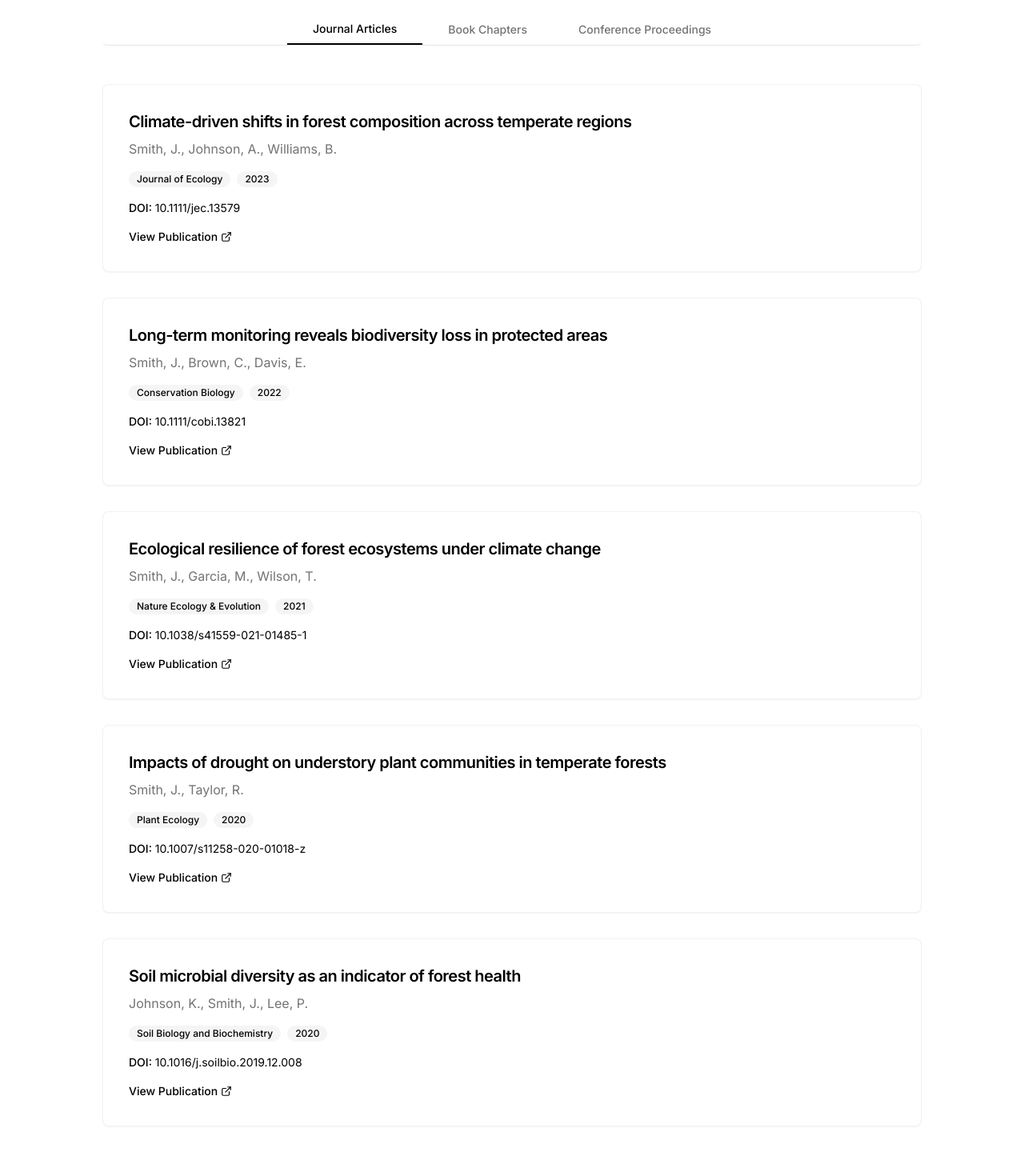
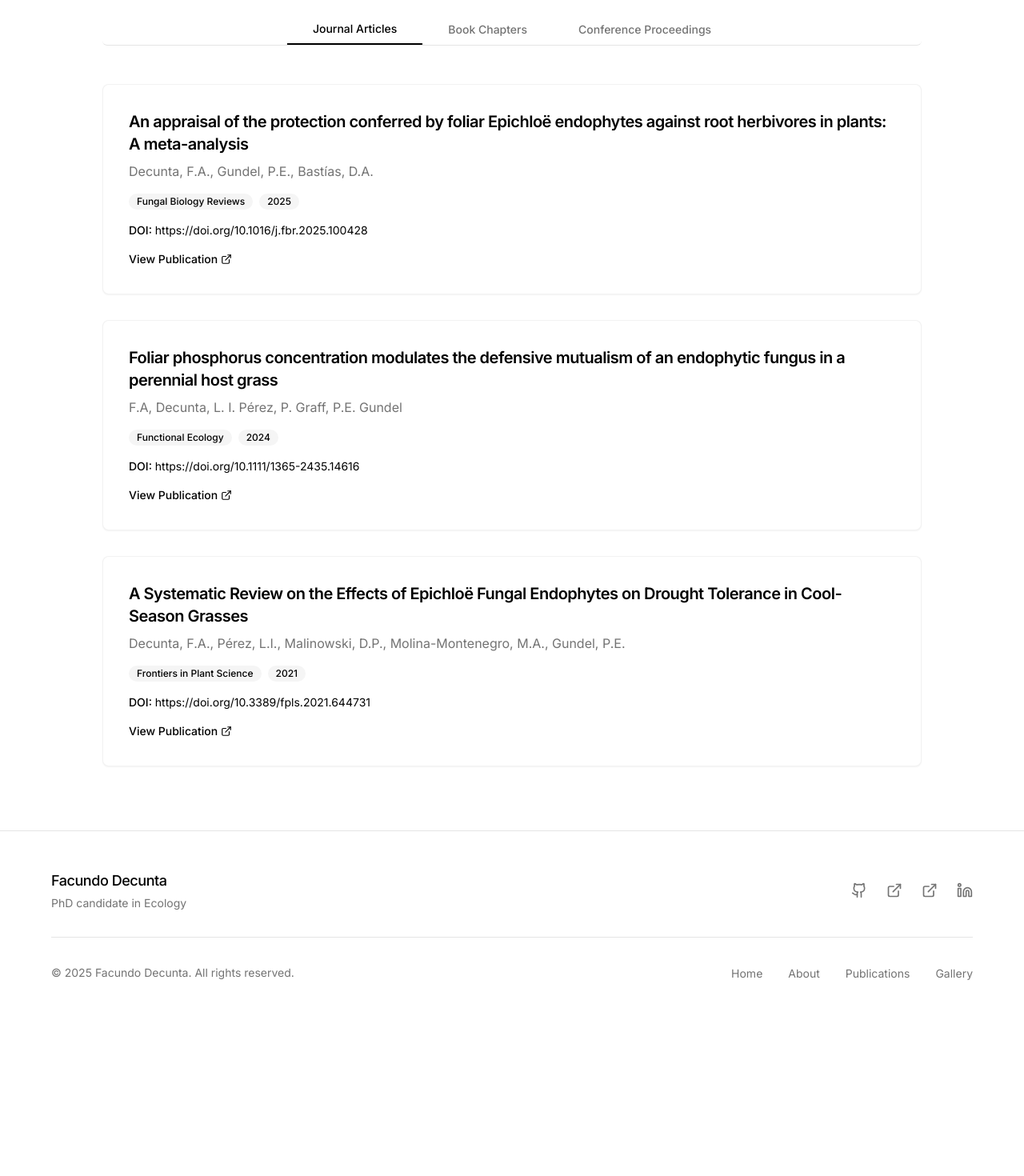
Before and after one commit to fdecunta/fdecunta-site, a Next.js app: page /publications in a window 1280 px wide. Shown: the part 360-1830 px from the top of the page at 80% size. After the commit the page ends 1636 px from the top, so only its background shows below. Built offline with nearby package versions, Linux system fonts and the light colour scheme.

Commit message:
Try to fix publications and that

```diff
--- a/app/publications/page.tsx
+++ b/app/publications/page.tsx
@@ -44,27 +44,5 @@ const bookChapters = [
 
 const conferences = [
   {
-    title: "Monitoring forest biodiversity using remote sensing techniques",
-    authors: "Smith, J., Davis, R.",
-    conference: "International Conference on Ecology and Conservation",
-    location: "Barcelona, Spain",
-    date: "June 15-18, 2023",
-    link: "https://example.com/conference1",
-  },
-  {
-    title: "Adaptive management approaches for forest conservation",
-    authors: "Smith, J., Wilson, T., Brown, C.",
-    conference: "Annual Meeting of the Ecological Society of America",
-    location: "Portland, OR, USA",
-    date: "August 7-12, 2022",
-    link: "https://example.com/conference2",
-  },
-  {
-    title: "Citizen science contributions to long-term ecological monitoring",
-    authors: "Smith, J., Garcia, M.",
-    conference: "European Congress of Conservation Biology",
-    location: "Prague, Czech Republic",
-    date: "September 3-6, 2021",
-    link: "https://example.com/conference3",
   },
 ]
--- a/components/publications-content.tsx
+++ b/components/publications-content.tsx
@@ -154,57 +154,36 @@ export function PublicationsContent() {
 
 const publications = [
   {
-    title: "Climate-driven shifts in forest composition across temperate regions",
-    authors: "Smith, J., Johnson, A., Williams, B.",
-    journal: "Journal of Ecology",
-    volume: "111(3), 567-582",
-    pages: "567-582",
-    year: 2023,
-    doi: "10.1111/jec.13579",
-    link: "https://example.com/publication1",
+    title: "An appraisal of the protection conferred by foliar Epichloë endophytes against root herbivores in plants: A meta-analysis",
+    authors: "Decunta, F.A., Gundel, P.E., Bastías, D.A.",
+    journal: "Fungal Biology Reviews",
+    volume: "52",
+    pages: "100428",
+    year: 2025,
+    doi: "https://doi.org/10.1016/j.fbr.2025.100428",
+    link: "https://doi.org/10.1016/j.fbr.2025.100428",
   },
   {
-    title: "Long-term monitoring reveals biodiversity loss in protected areas",
-    authors: "Smith, J., Brown, C., Davis, E.",
-    journal: "Conservation Biology",
-    volume: "36(2)",
-    pages: "234-248",
-    year: 2022,
-    doi: "10.1111/cobi.13821",
-    link: "https://example.com/publication2",
+    title: "Foliar phosphorus concentration modulates the defensive mutualism of an endophytic fungus in a perennial host grass",
+    authors: "F.A, Decunta, L. I. Pérez, P. Graff, P.E. Gundel",
+    journal: "Functional Ecology",
+    volume: "38(9)",
+    pages: "2041-2053",
+    year: 2024,
+    doi: "https://doi.org/10.1111/1365-2435.14616",
+    link: "https://doi.org/10.1111/1365-2435.14616",
   },
   {
-    title: "Ecological resilience of forest ecosystems under climate change",
-    authors: "Smith, J., Garcia, M., Wilson, T.",
-    journal: "Nature Ecology & Evolution",
-    volume: "5(8)",
-    pages: "1043-1052",
+    title: "A Systematic Review on the Effects of Epichloë Fungal Endophytes on Drought Tolerance in Cool-Season Grasses",
+    authors: "Decunta, F.A., Pérez, L.I., Malinowski, D.P., Molina-Montenegro, M.A., Gundel, P.E.",
+    journal: "Frontiers in Plant Science",
+    volume: "13",
+    pages: "644731",
     year: 2021,
-    doi: "10.1038/s41559-021-01485-1",
-    link: "https://example.com/publication3",
-  },
-  {
-    title: "Impacts of drought on understory plant communities in temperate forests",
-    authors: "Smith, J., Taylor, R.",
-    journal: "Plant Ecology",
-    volume: "217(4)",
-    pages: "401-413",
-    year: 2020,
-    doi: "10.1007/s11258-020-01018-z",
-    link: "https://example.com/publication4",
-  },
-  {
-    title: "Soil microbial diversity as an indicator of forest health",
-    authors: "Johnson, K., Smith, J., Lee, P.",
-    journal: "Soil Biology and Biochemistry",
-    volume: "142",
-    pages: "107-118",
-    year: 2020,
-    doi: "10.1016/j.soilbio.2019.12.008",
-    link: "https://example.com/publication5",
+    doi: "https://doi.org/10.3389/fpls.2021.644731",
+    link: "https://doi.org/10.3389/fpls.2021.644731",
   },
 ]
-
 const bookChapters = [
   {
   },
--- a/contexts/language-context.tsx
+++ b/contexts/language-context.tsx
@@ -88,7 +88,7 @@ const translations = {
     // Home page
     dr_title: "Facundo Decunta",
     phd_title: "Estudiante doctoral en Ecología",
-    short_intro: "Estudiante doctoral en ecología, especializado en las interacciones de las plantas con microorganismos simbióticos y herbívoros insectos",
+    short_intro: "Estudiante doctoral en ecología, especializado en las interacciones de las plantas con microorganismos simbióticos y herbívoros insectos.",
     about_me: "Sobre Mí",
     view_publications: "Publicaciones",
     photo_gallery: "Galería de Fotos",
```
